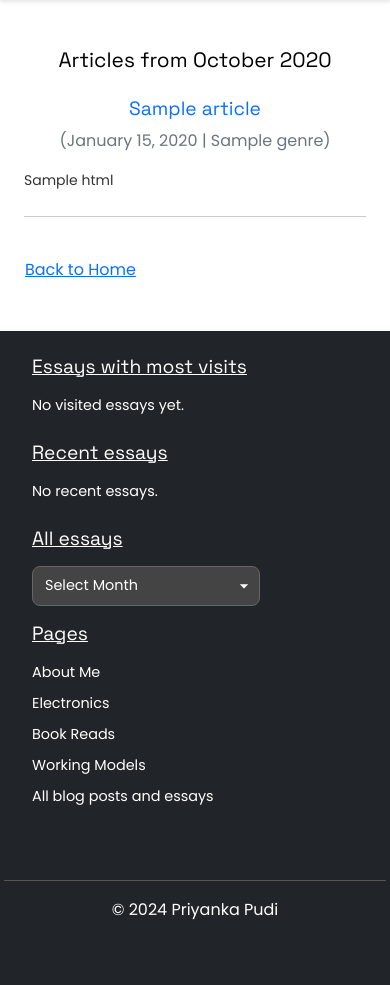
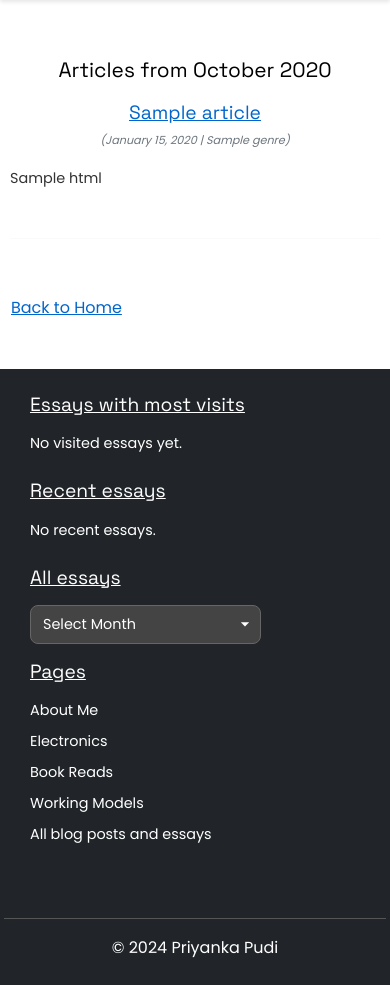
Before and after one commit to priyankaforu/priyankas-portfolio, a Flask app: template templates/month_archive.html in a window 390 px wide. Shown: the part 153-1138 px from the top of the page. Before the commit the page ends 1073 px from the top, so only its background shows below. Run offline with Flask 3, Linux system fonts and the light colour scheme; the template is opened without the code that fills it: most values are stand-ins (such as "Sample title", 1, 10 or a date in 2020).

Commit message:
Update month_archive.html

```diff
--- a/templates/month_archive.html
+++ b/templates/month_archive.html
@@ -1,21 +1,19 @@
 {% extends "base.html" %}
-{% block title %}Archive for {{ month | month_name }} {{ year }}{% endblock %}
 {% block content %}
-<div class="container mt-3">
-    <h2 class="page-title"; style="text-align:center; margin-bottom: 1.5rem">Articles from {{ month | month_name }} {{ year }}</h2>
+<div style="padding: 10px;text-align: center">
+    <h2>Articles from {{ month | month_name }} {{ year }}</h2>
+</div>
 
     {% if articles %}
         {% for article in articles %}
-            <article class="mb-4">
-                <h5 style="text-align: center"><a href="{{ url_for('post', path=article.path) }}" class="text-decoration-none">{{ article.title }}</a></h3>
+            <article class="mb-5">
+                <h5 class="text-center"><a href="{{ url_for('post', path=article.path) }}">{{ article.title }}</a></h5>
                 <div class="text-center mb-3">
-                    <text class="text-muted">
-                        ({{ article.date.strftime('%B %d, %Y') }} | {{ article.genre }})
-                    </text>
+                    <span class="text-muted">({{ article.date.strftime('%B %d, %Y') }} | {{ article.genre }})</span>
                 </div>
-                    <div>
-                        {{ article.html|safe }}
-                    </div>
+                <div class="article-content">
+                    {{ article.html|safe }}
+                </div>
             </article>
             <hr>
         {% endfor %}
@@ -27,4 +25,120 @@
         <a href="{{ url_for('hello_priyanka') }}" class="btn btn-link mt-4 p-0">Back to Home</a>
     </div>
 </div>
+
+<style>
+    /* General styles */
+    body {
+        font-family: 'Poppins', sans-serif;
+        line-height: 1.6;
+        color: #333;
+    }
+
+    .container {
+        max-width: 960px;
+        margin: 0 auto;
+        padding: 0 15px;
+    }
+
+    /* Typography */
+    h1, h2, h3, h4, h5, h6 {
+        font-family: 'Space Grotesk', sans-serif;
+        color: #000;
+    }
+
+    .page-title {
+        text-align: center;
+        margin-bottom: 1.5rem;
+        font-size: 2rem;
+    }
+
+    /* Article styles */
+    .text-center {
+        text-align: center;
+    }
+
+    .text-muted {
+        font-style: italic;
+        color: #666;
+        font-size: 0.9rem;
+    }
+
+    article {
+        margin-bottom: 2rem;
+    }
+
+    article h5 {
+        margin-bottom: 0.5rem;
+    }
+
+    article h5 a {
+        color: #0066cc;
+        text-decoration: none;
+        font-size: 1.3rem;
+    }
+
+    article h5 a:hover {
+        text-decoration: underline;
+    }
+
+    .article-content {
+        margin-top: 1rem;
+    }
+
+    hr {
+        margin: 2rem 0;
+        border: 0;
+        border-top: 1px solid #eee;
+    }
+
+    /* Navigation */
+    .btn-link {
+        color: #0066cc;
+        padding: 0;
+        text-decoration: underline;
+    }
+
+    /* Responsive styles */
+    @media (max-width: 768px) {
+        .container {
+            padding: 0 10px;
+        }
+
+        .page-title {
+            font-size: 1.75rem;
+        }
+
+        article h5 {
+            margin-bottom: 2px;
+        }
+
+        article h5 a {
+            font-size: 1.2rem;
+            text-decoration: underline;
+        }
+
+        .container .text-center .text-muted {
+            font-size: 0.8rem !important;
+        }
+
+    }
+
+    @media (max-width: 576px) {
+        .page-title {
+            font-size: 1.5rem;
+        }
+
+        article h5 {
+            font-size: 1.1rem;
+        }
+
+        .container .text-center .text-muted {
+            font-size: 0.7rem !important;
+        }
+
+        .article-content {
+            font-size: 0.9rem;
+        }
+    }
+</style>
 {% endblock %}
```
